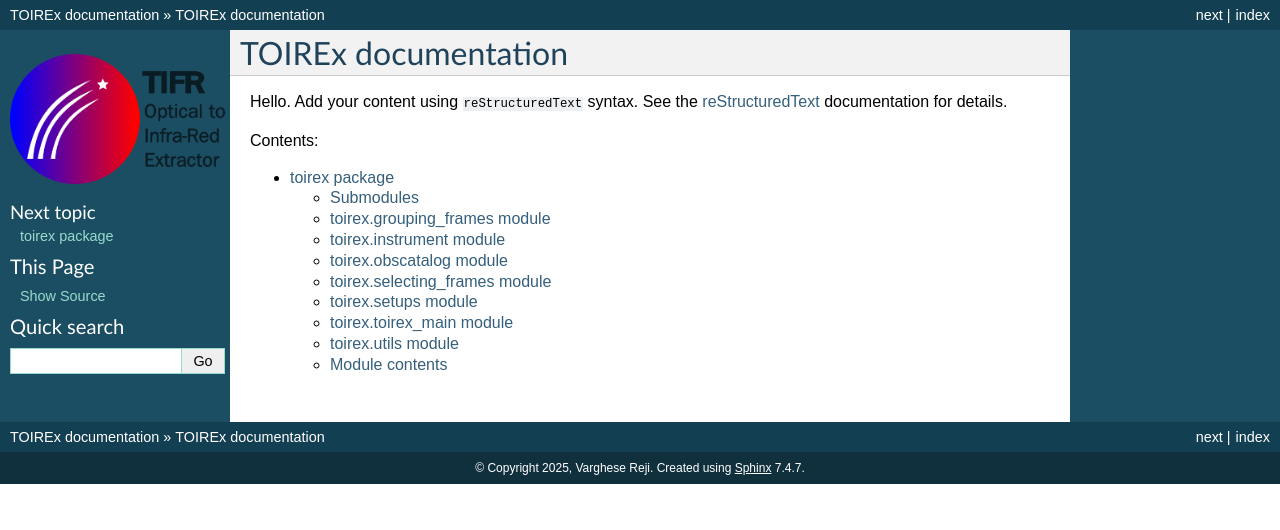
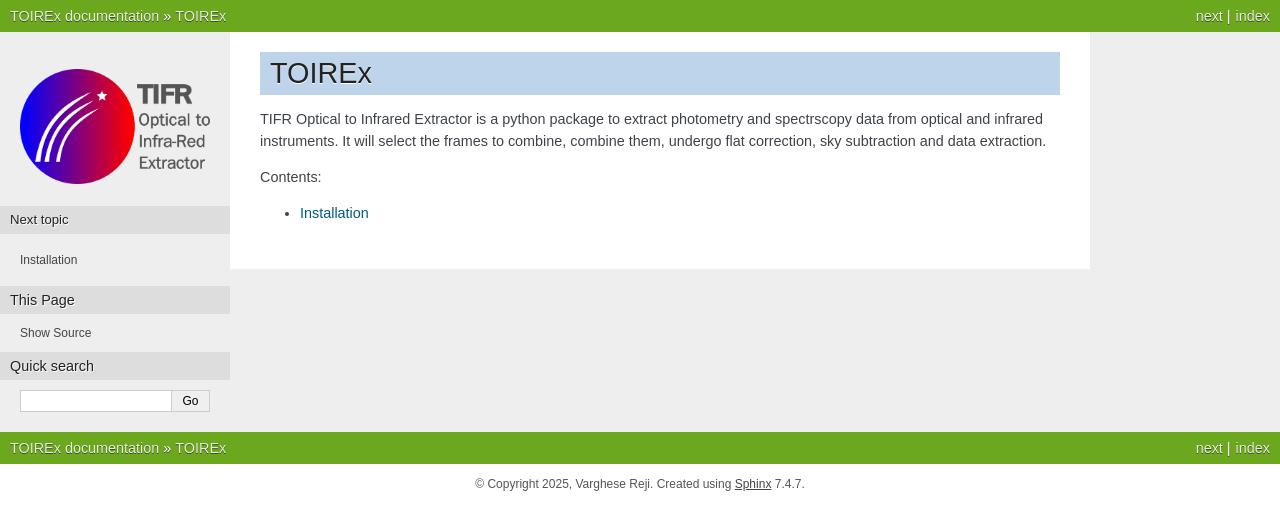
Before and after one commit to varghesereji/TOIREx, a Sphinx documentation site: the page built from docs/index.rst, in a window 1280 px wide. Shown: the top 530 px of the page. Built offline with Sphinx 7.4.7, drawn with Linux system fonts in a browser that asks for light colours.

Commit message:
Added steps to installation

```diff
--- a/docs/conf.py
+++ b/docs/conf.py
@@ -27,7 +27,7 @@ exclude_patterns = ['_build', 'Thumbs.db', '.DS_Store']
 # -- Options for HTML output -------------------------------------------------
 # https://www.sphinx-doc.org/en/master/usage/configuration.html#options-for-html-output
 
-html_theme = 'classic'
+html_theme = 'nature'
 html_static_path = ['_static']
 
 # logo file
--- a/docs/index.rst
+++ b/docs/index.rst
@@ -3,16 +3,14 @@
    You can adapt this file completely to your liking, but it should at least
    contain the root `toctree` directive.
 
-TOIREx documentation
+TOIREx
 ====================
-Hello.
-Add your content using ``reStructuredText`` syntax. See the
-`reStructuredText <https://www.sphinx-doc.org/en/master/usage/restructuredtext/index.html>`_
-documentation for details.
+TIFR Optical to Infrared Extractor is a python package to extract photometry and spectrscopy data from optical and infrared instruments. It will select the frames to combine, combine them, undergo flat correction, sky subtraction and data extraction.
 
 
 .. toctree::
    :maxdepth: 2
    :caption: Contents:
 
-   toirex
+
+   installation
```
Also changed, not shown: docs/installation.rst (added, +31 -0 lines), 3 other files.
